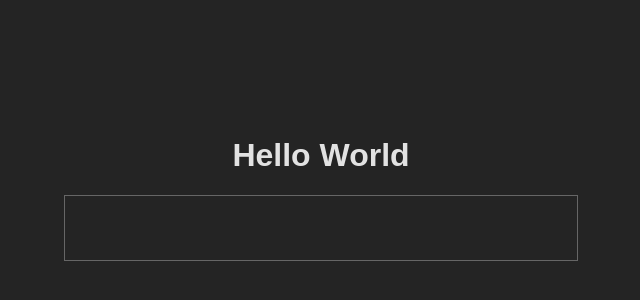
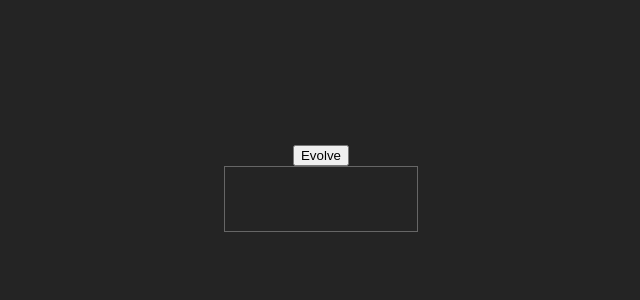
Before and after one commit to onsubmit/cellular-automata, a React (Vite) app: page / in a window 1280 px wide. Shown: the part 220-520 px from the top of the page, without its empty margins (327-967 px from the left). Built offline with nearby package versions, Linux system fonts and the light colour scheme.

Commit message:
[in progress] evolve to canvas

```diff
--- a/src/App.tsx
+++ b/src/App.tsx
@@ -3,6 +3,9 @@ import { useEffect, useRef, useState } from 'react';
 import styles from './App.module.css';
 import CanvasGrid, { CartesianCoordinate, GridCoordinates } from './canvasGrid';
 import { Canvas } from './components/canvas';
+import { ElementaryAutomaton } from './elementaryAutomaton';
+import { Rule } from './rule';
+import { Rules } from './rules';
 
 type CanvasMouseEvent = React.MouseEvent<HTMLCanvasElement, MouseEvent>;
 
@@ -24,8 +27,9 @@ function App() {
 
   const grid = new CanvasGrid({
     rows: 1,
-    columns: 8,
+    columns: 3,
     drawCallback: drawAtCoordinate,
+    resizeCallback: redraw,
   });
 
   useEffect(() => {
@@ -47,6 +51,19 @@ function App() {
 
     const { x, y } = mapGridCoordinatesToCanvasCoordinates({ row, column });
     getContext().fillRect(x, y, cellSize - 1, cellSize - 1);
+  }
+
+  function redraw() {
+    const canvas = canvasRef.current!;
+    canvas.width = cellSize * grid.columns;
+    canvas.height = cellSize * grid.rows;
+    getContext().clearRect(0, 0, canvas.width, canvas.height);
+
+    for (let r = 0; r <= grid.rows; r++) {
+      for (let c = 0; c <= grid.columns; c++) {
+        drawAtCoordinate(r, c, grid.getValueOrThrow(r, c));
+      }
+    }
   }
 
   function getRangesForPenSize(gridCoordinates: GridCoordinates): {
@@ -155,7 +172,23 @@ function App() {
 
   return (
     <div className={styles.app}>
-      <h1>Hello World</h1>
+      <button
+        onClick={() => {
+          const rules = new Rules(
+            new Rule([1, 0, 0]),
+            new Rule([0, 1, 1]),
+            new Rule([0, 1, 0]),
+            new Rule([0, 0, 1])
+          );
+
+          const automaton = new ElementaryAutomaton(grid.getRowOrThrow(0), rules);
+          for (let i = 1; i <= 5; i++) {
+            grid.setRowOrThrow(i, automaton.evolve().state);
+          }
+        }}
+      >
+        Evolve
+      </button>
       <Canvas
         ref={canvasRef}
         className={styles.grid}
--- a/src/canvasGrid.ts
+++ b/src/canvasGrid.ts
@@ -3,7 +3,7 @@ import Grid from './grid';
 export type GridCoordinates = { row: number; column: number };
 
 export type DrawCallback = (row: number, column: number, value: number) => void;
-export type ResizeCallback = (newRows: number, newColumns: number) => void;
+export type ResizeCallback = () => void;
 export type DrawExampleFn = (row: number, column: number, gridRadius: number) => number;
 
 export type CartesianCoordinate = {
@@ -15,6 +15,7 @@ type Input = {
   rows: number;
   columns: number;
   drawCallback: DrawCallback;
+  resizeCallback: ResizeCallback;
 };
 
 const DEFAULT_VALUE = 0;
@@ -22,10 +23,12 @@ const DEFAULT_VALUE = 0;
 export default class CanvasGrid {
   private _grid: Grid<number>;
   private _drawCallback: DrawCallback;
+  private _resizeCallback: ResizeCallback;
 
-  constructor({ rows, columns, drawCallback }: Input) {
+  constructor({ rows, columns, drawCallback, resizeCallback }: Input) {
     this._grid = new Grid<number>({ rows, columns, defaultValue: DEFAULT_VALUE });
     this._drawCallback = drawCallback;
+    this._resizeCallback = resizeCallback;
   }
 
   get rows(): number {
@@ -60,6 +63,25 @@ export default class CanvasGrid {
   };
 
   getValueOrThrow = (row: number, column: number): number => this._grid.getOrThrow(row, column);
+  getRowOrThrow = (row: number): Array<number> => this._grid.getRowOrThrow(row);
+  setRowOrThrow = (index: number, row: Array<number>): void => {
+    let didResize = false;
+    if (index >= this._grid.rows) {
+      didResize = this._grid.maybeResize(index + 1, this._grid.columns);
+    }
+
+    if (row.length >= this._grid.columns) {
+      didResize = this._grid.maybeResize(this._grid.rows, row.length) || didResize;
+    }
+
+    for (let c = 0; c < this._grid.columns; c++) {
+      this._setValueOrThrow(index, c, row[c] ?? DEFAULT_VALUE);
+    }
+
+    if (didResize) {
+      this._resizeCallback();
+    }
+  };
 
   private _setValueOrThrow = (row: number, column: number, value: number): void => {
     this._grid.setOrThrow(row, column, value);
--- a/src/elementaryAutomaton.ts
+++ b/src/elementaryAutomaton.ts
@@ -4,7 +4,7 @@ export class ElementaryAutomaton {
   private _state: Array<number>;
   private readonly _rules: Rules;
 
-  get state(): ReadonlyArray<number> {
+  get state(): Array<number> {
     return this._state;
   }
 
--- a/src/grid.ts
+++ b/src/grid.ts
@@ -38,17 +38,21 @@ export default class Grid<T> {
 
   get = (row: number, column: number): T | undefined => this._grid[row]?.[column];
   getOrThrow = (row: number, column: number): T => {
+    const element = this.getRowOrThrow(row)[column];
+    if (element === undefined) {
+      throw new Error(`Invalid column: ${column}`);
+    }
+
+    return element;
+  };
+
+  getRowOrThrow = (row: number): Array<T> => {
     const gridRow = this._grid[row];
     if (!gridRow) {
       throw new Error(`Invalid row: ${row}`);
     }
 
-    const element = gridRow[column];
-    if (element === undefined) {
-      throw new Error(`Invalid column: ${column}`);
-    }
-
-    return element;
+    return gridRow;
   };
 
   maybeResize = (newRows: number, newColumns: number): boolean => {
@@ -70,11 +74,7 @@ export default class Grid<T> {
   };
 
   setOrThrow = (row: number, column: number, value: T): void => {
-    const gridRow = this._grid[row];
-    if (!gridRow) {
-      throw new Error(`Invalid row: ${row}`);
-    }
-
+    const gridRow = this.getRowOrThrow(row);
     const element = gridRow[column];
     if (element === undefined) {
       throw new Error(`Invalid column: ${column}`);
```
